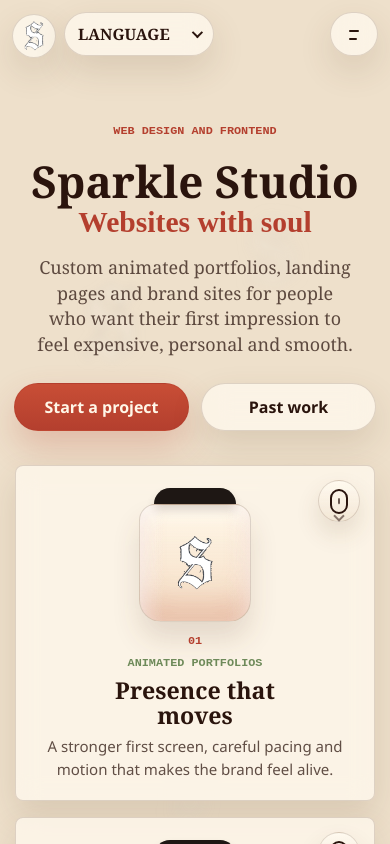
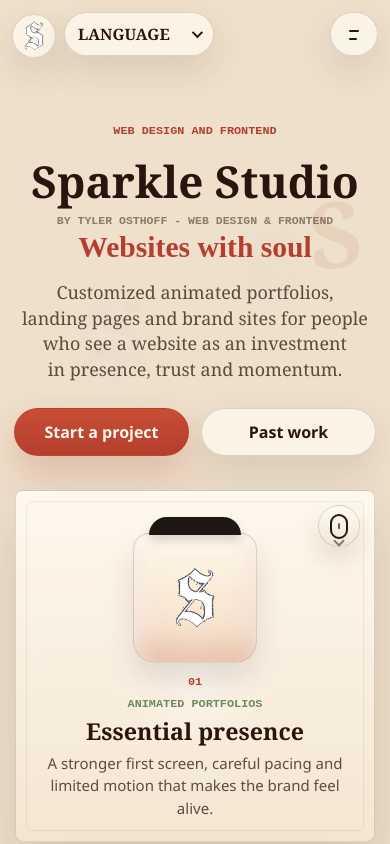
Before and after one commit to sw8tx/sw8tx.lol, a Next.js app: page / in a window 390 px wide. Shown: the top 844 px of the page. Built offline with nearby package versions, Linux system fonts and the light colour scheme.

Commit message:
Polish hero identity and motion

```diff
--- a/components/HomePageClient.tsx
+++ b/components/HomePageClient.tsx
@@ -47,9 +47,10 @@ const siteCopy = {
     hero: {
       eyebrow: "Web design and frontend",
       title: "Sparkle Studio",
+      credit: "by Tyler Osthoff - Web Design & Frontend",
       tagline: "Websites with soul",
       text:
-        "Custom animated portfolios, landing pages and brand sites for people who want their first impression to feel expensive, personal and smooth.",
+        "Customized animated portfolios, landing pages and brand sites for people who see a website as an investment in presence, trust and momentum.",
       ctaPrimary: "Start a project",
       ctaSecondary: "Past work",
       scroll: "Scroll",
@@ -59,11 +60,11 @@ const siteCopy = {
           variants: [
             {
               label: "Animated portfolios",
-              title: "Presence that moves",
-              body: "A stronger first screen, careful pacing and motion that makes the brand feel alive.",
+              title: "Essential presence",
+              body: "A stronger first screen, careful pacing and limited motion that makes the brand feel alive.",
             },
             {
-              label: "Recent projects",
+              label: "Signature projects",
               title: "Built like a signature",
               body: "Project sections, hover moments and scroll rhythm designed around your actual work.",
             },
@@ -75,10 +76,10 @@ const siteCopy = {
             {
               label: "Landing pages",
               title: "Pages that sell the vibe",
-              body: "Clear sections, custom visual direction and frontend polish that stays smooth on mobile.",
+              body: "Clear sections, customized visual direction and frontend polish that stays smooth on mobile.",
             },
             {
-              label: "Launch polish",
+              label: "Launch investment",
               title: "Smooth before people scroll",
               body: "Fast first loads, responsive spacing and motion that feels intentional instead of heavy.",
             },
@@ -96,7 +97,7 @@ const siteCopy = {
       label: "About",
       title: "A stronger first impression starts with design choices that feel intentional.",
       text:
-        "Sparkle sits between design and frontend, so the concept and the actual build stay in sync. The result is cleaner structure, better mobile behavior, smoother motion and a site that feels genuinely custom.",
+        "Sparkle sits between design and frontend, so the concept and the actual build stay in sync. The result is cleaner structure, better mobile behavior, smoother motion and a site that feels genuinely customized.",
     },
     process: {
       label: "Process",
@@ -133,7 +134,7 @@ const siteCopy = {
           title: "Orbis Homes",
           category: "Brand landing page",
           summary:
-            "A launch page focused on clear messaging, cleaner content flow and a more premium conversion path.",
+            "A launch page focused on clear messaging, cleaner content flow and a more premium investment path.",
         },
         {
           title: "Axis Club",
@@ -238,9 +239,10 @@ const siteCopy = {
     hero: {
       eyebrow: "Webdesign und Frontend",
       title: "Sparkle Studio",
+      credit: "by Tyler Osthoff - Web Design & Frontend",
       tagline: "Websites mit Charakter",
       text:
-        "Custom animierte Portfolios, Landingpages und Brand-Sites fuer Menschen, deren erster Eindruck hochwertig, persoenlich und smooth wirken soll.",
+        "Customized animierte Portfolios, Landingpages und Brand-Sites fuer Menschen, die ihre Website als Investment in Wirkung, Vertrauen und Momentum sehen.",
       ctaPrimary: "Projekt starten",
       ctaSecondary: "Past work",
       scroll: "Scroll",
@@ -250,11 +252,11 @@ const siteCopy = {
           variants: [
             {
               label: "Animierte Portfolios",
-              title: "Praesenz, die sich bewegt",
-              body: "Ein staerkerer First Screen, sauberer Rhythmus und Motion, die die Marke lebendig macht.",
+              title: "Essential Praesenz",
+              body: "Ein staerkerer First Screen, sauberer Rhythmus und limited Motion, die die Marke lebendig macht.",
             },
             {
-              label: "Recent projects",
+              label: "Signature projects",
               title: "Gebaut wie eine Signatur",
               body: "Projektbereiche, Hover-Momente und Scroll-Rhythmus, die um deine echten Arbeiten gebaut sind.",
             },
@@ -266,10 +268,10 @@ const siteCopy = {
             {
               label: "Landingpages",
               title: "Seiten, die den Vibe verkaufen",
-              body: "Klare Sections, eigene visuelle Richtung und Frontend-Polish, der auch mobil ruhig bleibt.",
+              body: "Klare Sections, customized visuelle Richtung und Frontend-Polish, der auch mobil ruhig bleibt.",
             },
             {
-              label: "Launch polish",
+              label: "Launch investment",
               title: "Smooth bevor man scrollt",
               body: "Schnelle First Loads, responsive Abstaende und Motion, die bewusst statt schwer wirkt.",
             },
@@ -287,7 +289,7 @@ const siteCopy = {
       label: "Ueberblick",
       title: "Ein starker erster Eindruck beginnt mit Designentscheidungen, die bewusst wirken.",
       text:
-        "Sparkle sitzt zwischen Design und Frontend, damit Konzept und echter Build zusammenpassen. Das Ergebnis ist klarere Struktur, besseres Mobile-Verhalten, ruhigere Motion und eine Seite, die wirklich custom wirkt.",
+        "Sparkle sitzt zwischen Design und Frontend, damit Konzept und echter Build zusammenpassen. Das Ergebnis ist klarere Struktur, besseres Mobile-Verhalten, ruhigere Motion und eine Seite, die wirklich customized wirkt.",
     },
     process: {
       label: "Prozess",
@@ -324,7 +326,7 @@ const siteCopy = {
           title: "Orbis Homes",
           category: "Brand-Landingpage",
           summary:
-            "Eine Launch-Page mit klarerer Message, saubererem Content-Flow und einem hochwertigeren Conversion-Pfad.",
+            "Eine Launch-Page mit klarerer Message, saubererem Content-Flow und einem hochwertigeren Investment-Pfad.",
         },
         {
           title: "Axis Club",
@@ -403,26 +405,139 @@ const siteCopy = {
   },
 } as const;
 
-const localeCopyMap: Record<Locale, keyof typeof siteCopy> = {
-  en: "en",
-  de: "de",
-  es: "en",
-  fr: "en",
-  sr: "en",
-};
+const localizedCopy = {
+  en: siteCopy.en,
+  de: siteCopy.de,
+  es: {
+    ...siteCopy.en,
+    languageLabel: "IDIOMA",
+    menuButton: { open: "Menu", close: "Cerrar", openLabel: "Abrir menu", closeLabel: "Cerrar menu" },
+    menuItems: [
+      { href: "#about", label: "Sobre" },
+      { href: "#process", label: "Proceso" },
+      { href: "#work", label: "Trabajo" },
+      { href: "#reviews", label: "Feedback" },
+      { href: "#contact", label: "Contacto" },
+    ],
+    legal: { terms: "Terminos", privacy: "Privacidad", refund: "Reembolso" },
+    hero: {
+      ...siteCopy.en.hero,
+      eyebrow: "Diseno web y frontend",
+      tagline: "Websites con alma",
+      ctaPrimary: "Iniciar proyecto",
+      ctaSecondary: "Trabajos",
+    },
+    about: {
+      ...siteCopy.en.about,
+      label: "Sobre",
+      title: "Una primera impresion fuerte empieza con decisiones de diseno intencionales.",
+    },
+    process: { ...siteCopy.en.process, label: "Proceso" },
+    work: { ...siteCopy.en.work, label: "Trabajos" },
+    reviews: {
+      ...siteCopy.en.reviews,
+      label: "Feedback",
+      previous: "Review anterior",
+      next: "Siguiente review",
+    },
+    contact: {
+      ...siteCopy.en.contact,
+      label: "Contacto",
+      emailLabel: "Email",
+    },
+  },
+  fr: {
+    ...siteCopy.en,
+    languageLabel: "LANGUE",
+    menuButton: { open: "Menu", close: "Fermer", openLabel: "Ouvrir le menu", closeLabel: "Fermer le menu" },
+    menuItems: [
+      { href: "#about", label: "A propos" },
+      { href: "#process", label: "Process" },
+      { href: "#work", label: "Travaux" },
+      { href: "#reviews", label: "Feedback" },
+      { href: "#contact", label: "Contact" },
+    ],
+    legal: { terms: "Conditions", privacy: "Privacy", refund: "Remboursement" },
+    hero: {
+      ...siteCopy.en.hero,
+      eyebrow: "Web design et frontend",
+      tagline: "Websites avec du caractere",
+      ctaPrimary: "Lancer un projet",
+      ctaSecondary: "Travaux",
+    },
+    about: {
+      ...siteCopy.en.about,
+      label: "A propos",
+      title: "Une premiere impression forte commence avec des choix de design intentionnels.",
+    },
+    process: { ...siteCopy.en.process, label: "Process" },
+    work: { ...siteCopy.en.work, label: "Travaux" },
+    reviews: {
+      ...siteCopy.en.reviews,
+      previous: "Review precedente",
+      next: "Review suivante",
+    },
+    contact: {
+      ...siteCopy.en.contact,
+      label: "Contact",
+    },
+  },
+  sr: {
+    ...siteCopy.en,
+    languageLabel: "JEZIK",
+    menuButton: { open: "Meni", close: "Zatvori", openLabel: "Otvori meni", closeLabel: "Zatvori meni" },
+    menuItems: [
+      { href: "#about", label: "O meni" },
+      { href: "#process", label: "Proces" },
+      { href: "#work", label: "Radovi" },
+      { href: "#reviews", label: "Feedback" },
+      { href: "#contact", label: "Kontakt" },
+    ],
+    legal: { terms: "Uslovi", privacy: "Privatnost", refund: "Refund" },
+    hero: {
+      ...siteCopy.en.hero,
+      eyebrow: "Web dizajn i frontend",
+      tagline: "Websites sa karakterom",
+      ctaPrimary: "Pokreni projekat",
+      ctaSecondary: "Radovi",
+    },
+    about: {
+      ...siteCopy.en.about,
+      label: "O meni",
+      title: "Jak prvi utisak pocinje od dizajn odluka koje deluju namerno.",
+    },
+    process: { ...siteCopy.en.process, label: "Proces" },
+    work: { ...siteCopy.en.work, label: "Radovi" },
+    reviews: {
+      ...siteCopy.en.reviews,
+      previous: "Prethodni review",
+      next: "Sledeci review",
+    },
+    contact: {
+      ...siteCopy.en.contact,
+      label: "Kontakt",
+    },
+  },
+} as const;
 
 function setSurfacePosition(element: HTMLElement, clientX: number, clientY: number) {
   const rect = element.getBoundingClientRect();
   const x = ((clientX - rect.left) / rect.width) * 100;
   const y = ((clientY - rect.top) / rect.height) * 100;
+  const tiltX = ((50 - y) / 50) * 5;
+  const tiltY = ((x - 50) / 50) * 6;
 
   element.style.setProperty("--pointer-x", `${x.toFixed(2)}%`);
   element.style.setProperty("--pointer-y", `${y.toFixed(2)}%`);
+  element.style.setProperty("--tilt-x", `${tiltX.toFixed(2)}deg`);
+  element.style.setProperty("--tilt-y", `${tiltY.toFixed(2)}deg`);
 }
 
 function resetSurfacePosition(element: HTMLElement) {
   element.style.setProperty("--pointer-x", "50%");
   element.style.setProperty("--pointer-y", "50%");
+  element.style.setProperty("--tilt-x", "0deg");
+  element.style.setProperty("--tilt-y", "0deg");
 }
 
 function setMenuCloseMagnet(sheet: HTMLElement, clientX: number, clientY: number) {
@@ -539,7 +654,7 @@ export function HomePageClient() {
   const [serviceCardPages, setServiceCardPages] = useState([0, 0]);
   const [menuClosing, setMenuClosing] = useState(false);
   const [typedReviewText, setTypedReviewText] = useState("");
-  const copy = siteCopy[localeCopyMap[locale]];
+  const copy = localizedCopy[locale];
   const activeLanguage = languageOptions.find((item) => item.code === locale) ?? languageOptions[0];
   const activeReview = copy.reviews.items[reviewIndex] ?? copy.reviews.items[0];
   const visibleReviewText = reduceMotion ? activeReview.text : typedReviewText;
@@ -933,6 +1048,14 @@ export function HomePageClient() {
             </motion.h1>
             <motion.p
               animate={{ opacity: 1, y: 0 }}
+              className="hero-credit"
+              initial={{ opacity: 0, y: 10 }}
+              transition={{ delay: showLoader ? 0.2 : 0.06, duration: 0.42 }}
+            >
+              {copy.hero.credit}
+            </motion.p>
+            <motion.p
+              animate={{ opacity: 1, y: 0 }}
               className="hero-tagline"
               initial={{ opacity: 0, y: 14 }}
               transition={{ delay: showLoader ? 0.24 : 0.08, duration: 0.48 }}
--- a/styles/globals.css
+++ b/styles/globals.css
@@ -747,6 +747,21 @@ img {
   text-align: center;
 }
 
+.hero-stage::after {
+  content: "S";
+  position: absolute;
+  top: 112px;
+  right: max(9%, 34px);
+  z-index: -1;
+  color: rgba(180, 63, 46, 0.12);
+  font-family: var(--font-serif);
+  font-size: 9rem;
+  font-weight: 800;
+  line-height: 1;
+  transform: rotate(-9deg);
+  animation: signaturePulse 4.8s ease-in-out infinite;
+}
+
 .eyebrow,
 .section-label,
 .project-label,
@@ -780,6 +795,16 @@ img {
   margin-top: 10px;
   font-size: 6rem;
   line-height: 0.96;
+}
+
+.hero-credit {
+  margin: 12px 0 0;
+  color: var(--ink-faint);
+  font-family: var(--font-mono);
+  font-size: 0.82rem;
+  font-weight: 800;
+  letter-spacing: 0;
+  text-transform: uppercase;
 }
 
 .hero-tagline {
@@ -855,9 +880,25 @@ img {
   display: grid;
   justify-items: center;
   gap: 8px;
-  min-height: 358px;
-  padding: 18px 18px 20px;
-  perspective: 900px;
+  min-height: 382px;
+  padding: 22px 20px 22px;
+  perspective: 1000px;
+  background:
+    radial-gradient(circle at var(--pointer-x) var(--pointer-y), rgba(255, 255, 255, 0.54), transparent 34%),
+    linear-gradient(180deg, rgba(255, 250, 240, 0.92), rgba(245, 231, 211, 0.82));
+  box-shadow:
+    0 26px 60px rgba(83, 52, 35, 0.16),
+    inset 0 1px 0 rgba(255, 255, 255, 0.62);
+  transform-style: preserve-3d;
+}
+
+.service-card::before {
+  content: "";
+  position: absolute;
+  inset: 10px;
+  border: 1px solid rgba(83, 52, 35, 0.08);
+  border-radius: 6px;
+  pointer-events: none;
 }
 
 .mouse-toggle {
@@ -926,8 +967,8 @@ img {
 
 .jar-visual {
   position: relative;
-  width: 126px;
-  height: 138px;
+  width: 138px;
+  height: 150px;
   display: grid;
   justify-items: center;
   align-items: end;
@@ -940,8 +981,8 @@ img {
   position: absolute;
   top: 4px;
   z-index: 3;
-  width: 82px;
-  height: 16px;
+  width: 92px;
+  height: 18px;
   border-radius: 999px 999px 4px 4px;
   background: #1e1714;
   box-shadow: 0 6px 10px rgba(45, 20, 12, 0.16);
@@ -951,8 +992,8 @@ img {
 .jar-glass {
   position: relative;
   z-index: 2;
-  width: 112px;
-  height: 118px;
+  width: 124px;
+  height: 130px;
   display: grid;
   place-items: center;
   overflow: hidden;
@@ -969,8 +1010,8 @@ img {
 }
 
 .jar-glass img {
-  width: 74px;
-  height: 74px;
+  width: 82px;
+  height: 82px;
   object-fit: contain;
 }
 
@@ -1160,6 +1201,10 @@ img {
   display: grid;
   align-content: start;
   border-radius: 10px;
+  transition:
+    transform 280ms var(--ease),
+    border-color 180ms ease,
+    box-shadow 180ms ease;
 }
 
 .process-card::after {
@@ -1179,6 +1224,10 @@ img {
   justify-content: space-between;
   border-radius: 18px;
   background: #f7eddd;
+  transition:
+    transform 280ms var(--ease),
+    border-color 180ms ease,
+    box-shadow 180ms ease;
 }
 
 .work-card::before {
@@ -1220,6 +1269,16 @@ img {
 
 .work-card > p:last-child {
   font-size: 1rem;
+}
+
+.process-card:nth-child(2),
+.work-card:nth-child(2) {
+  transform: translateY(18px);
+}
+
+.process-card:nth-child(3),
+.work-card:nth-child(3) {
+  transform: translateY(34px);
 }
 
 .review-shell {
@@ -1471,8 +1530,32 @@ img {
   .review-shell:hover,
   .contact-panel:hover,
   .service-card:hover {
-    transform: translateY(-3px);
     border-color: var(--line-strong);
+  }
+
+  .service-card:hover {
+    box-shadow:
+      0 34px 80px rgba(83, 52, 35, 0.22),
+      inset 0 1px 0 rgba(255, 255, 255, 0.76);
+    transform: translateY(-7px) rotateX(var(--tilt-x)) rotateY(var(--tilt-y));
+  }
+
+  .process-card:hover,
+  .work-card:hover,
+  .review-shell:hover,
+  .contact-panel:hover {
+    box-shadow: 0 30px 70px rgba(83, 52, 35, 0.16);
+    transform: translateY(-8px);
+  }
+
+  .process-card:nth-child(2):hover,
+  .work-card:nth-child(2):hover {
+    transform: translateY(8px) rotate(-0.6deg);
+  }
+
+  .process-card:nth-child(3):hover,
+  .work-card:nth-child(3):hover {
+    transform: translateY(22px) rotate(0.6deg);
   }
 
   .mouse-toggle:hover {
@@ -1564,6 +1647,16 @@ img {
 
   .hero-title {
     font-size: 3.2rem;
+  }
+
+  .hero-stage::after {
+    top: 86px;
+    right: 4%;
+    font-size: 5.5rem;
+  }
+
+  .hero-credit {
+    font-size: 0.72rem;
   }
 
   .hero-tagline {
@@ -1655,7 +1748,7 @@ img {
   }
 
   .service-card {
-    min-height: 336px;
+    min-height: 350px;
   }
 
   .review-shell p {
@@ -1777,6 +1870,19 @@ img {
   }
 }
 
+@keyframes signaturePulse {
+  0%,
+  100% {
+    opacity: 0.42;
+    transform: translate3d(0, 0, 0) rotate(-9deg) scale(1);
+  }
+
+  50% {
+    opacity: 0.82;
+    transform: translate3d(0, -10px, 0) rotate(-4deg) scale(1.04);
+  }
+}
+
 @keyframes loadRing {
   0%,
   100% {
```
